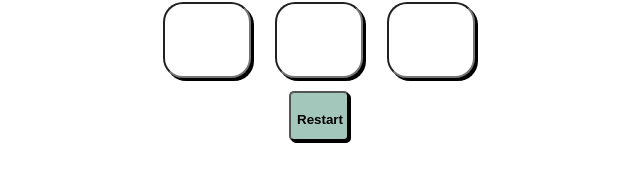
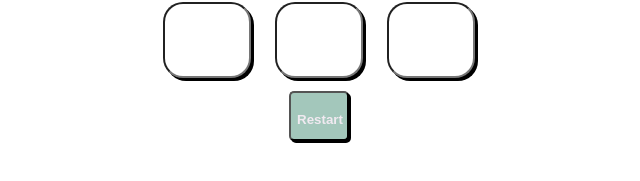
Before and after one commit to BharathaKumaran/Tic-Tac-Toe, a plain HTML site: page index.html in a window 1280 px wide. In both pictures the pointer is over the button "Restart". Shown: the part 361-542 px from the top of the page, 321-961 px from the left. Drawn offline with Linux system fonts and the light colour scheme.

Commit message:
Update tictactoe.css

```diff
--- a/tictactoe.css
+++ b/tictactoe.css
@@ -22,3 +22,8 @@ input {
 body{
   background-image: url("hand-painted-watercolor-pastel-sky-background_23-2148902771.jpg;");
 }
+button:hover{
+  color: rgb(241, 234, 241);
+  background-color: rgb(165, 54, 54);
+
+}
```
